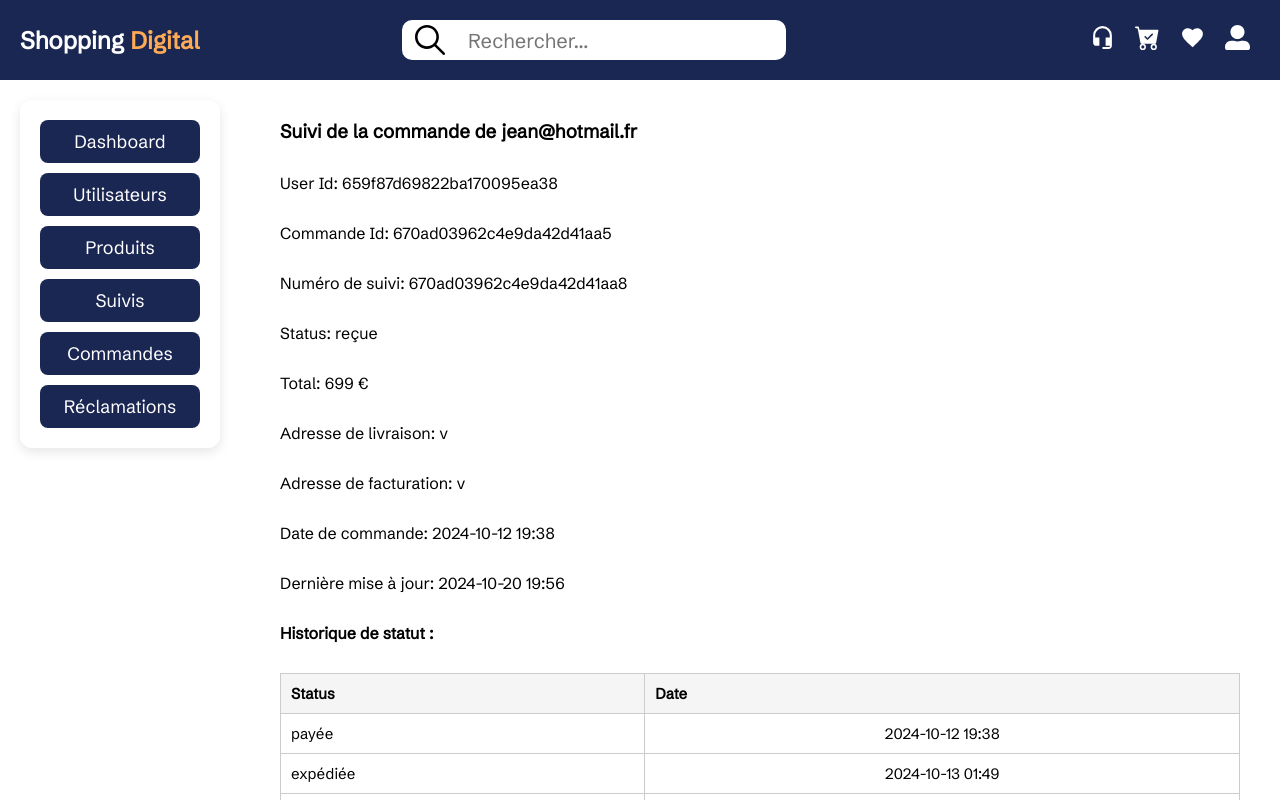
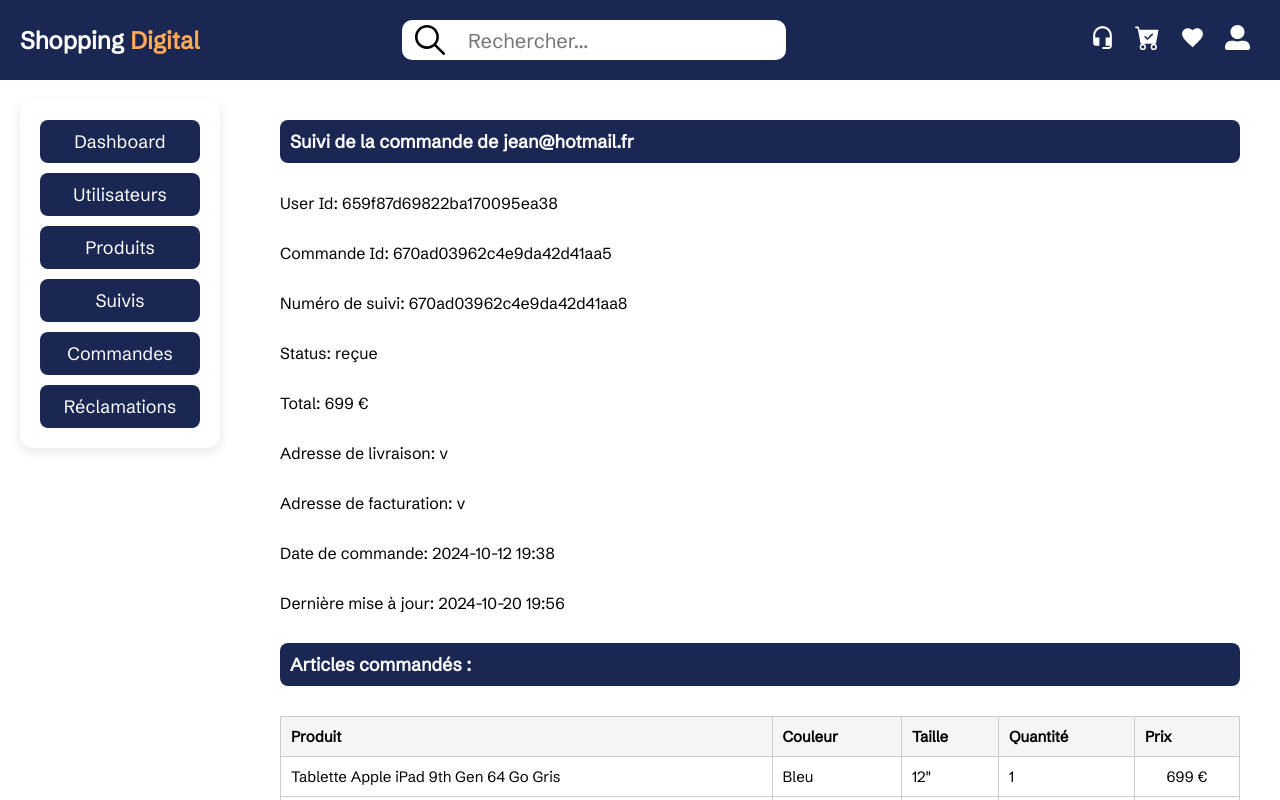
Before and after one commit to djerbiano/shopping-digital-v2, a Next.js app: page /admin/trackings/1 in a window 1280 px wide. Shown: the top 800 px of the page. Built offline with nearby package versions, Linux system fonts and the light colour scheme.

Commit message:
update tracking page

```diff
--- a/app/(administrateur)/admin/trackings/[commandeId]/page.jsx
+++ b/app/(administrateur)/admin/trackings/[commandeId]/page.jsx
@@ -5,12 +5,20 @@ export default function CommandeTrackings() {
     _id: "670ad03962c4e9da42d41aa5",
     products: [
       {
-        product: "6587b4c4f47cf256dd5b6fef",
+        product: "Tablette Apple iPad 9th Gen 64 Go Gris",
         color: "Bleu",
-        size: '7"',
+        size: '12"',
         quantity: 1,
         price: 699,
         _id: "670ad03962c4e9da42d41aa6",
+      },
+      {
+        product: "Tablette Apple iPad 9th Gen 64 Go Gris",
+        color: "Bleu",
+        size: '12"',
+        quantity: 1,
+        price: 699,
+        _id: "670ad03962c4e9da42d41255",
       },
     ],
     user: "659f87d69822ba170095ea38",
@@ -59,7 +67,7 @@ export default function CommandeTrackings() {
 
   return (
     <section aria-labelledby="section-trackings-Commande" className={styles.adminContent}>
-      <h3 id="section-trackings-Commande">Suivi de la commande de {commande.email}</h3>
+      <h3 id="section-trackings-Commande" className={trackingsStyles.trackingsTableTitle}>Suivi de la commande de {commande.email}</h3>
       <p>User Id: {commande.user}</p>
       <p>Commande Id: {commande._id}</p>
       <p>Numéro de suivi: {commande.trackingNumber}</p>
@@ -69,10 +77,30 @@ export default function CommandeTrackings() {
       <p>Adresse de facturation: {commande.billingAddress}</p>
       <p>Date de commande: {commande.createdAt.replace("T", " ").slice(0, 16)}</p>
       <p>Dernière mise à jour: {commande.updatedAt.replace("T", " ").slice(0, 16)}</p>
-
-
-
-<h4>Historique de statut :</h4>
+      <h4 className={trackingsStyles.trackingsTableTitle}>Articles commandés :</h4>
+      <table className={trackingsStyles.trackingsTable}>
+        <thead>
+          <tr>
+            <th scope="col">Produit</th>
+            <th scope="col">Couleur</th>
+            <th scope="col">Taille</th>
+            <th scope="col">Quantité</th>
+            <th scope="col">Prix</th>
+          </tr>
+        </thead>
+        <tbody>
+          {commande.products.map((product) => (
+            <tr key={product._id}>
+              <td data-label="Produit">{product.product}</td>
+              <td data-label="Couleur">{product.color}</td>
+              <td data-label="Taille">{product.size}</td>
+              <td data-label="Quantité">{product.quantity}</td>
+              <td data-label="Prix">{product.price} €</td>
+            </tr>
+          ))}
+        </tbody>
+      </table>
+      <h4 className={trackingsStyles.trackingsTableTitle}>Historique de statut :</h4>
       <table className={trackingsStyles.trackingsTable}>
         <thead>
           <tr>
--- a/app/(administrateur)/admin/trackings/trackings.module.css
+++ b/app/(administrateur)/admin/trackings/trackings.module.css
@@ -57,6 +57,14 @@
 .trackingsTable td:last-child .viewButton:hover {
   background-color: #2563eb;
 }
+.trackingsTableTitle {
+  font-size: 18px;
+  color: var(--color-tertiary);
+  background-color: var(--color-secondary);
+  padding: 10px;
+  border-radius: 8px;
+
+}
 @media (max-width: 767.98px) {
   .trackingsTable thead {
     display: none;
```
Also changed, not shown: jsconfig.json (line endings or trailing spaces).
